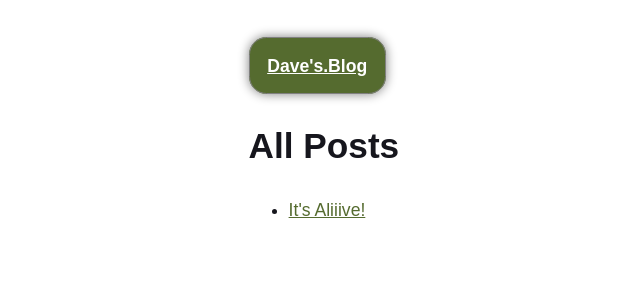
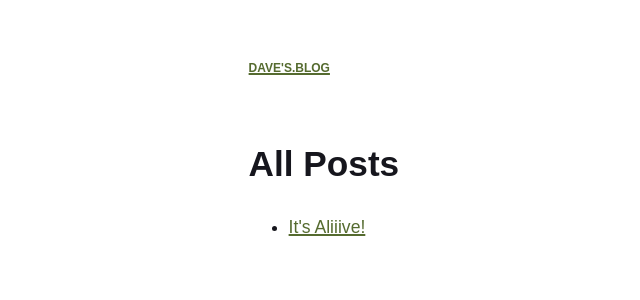
Before and after one commit to dchssr/dchssr.github.io, a Jekyll site: the page built from index.html, in a window 1280 px wide. Shown: the top 300 px of the page, without its empty margins (0-640 px from the left). Built offline with Jekyll 4.4.1, drawn with Linux system fonts in a browser that asks for light colours.

Commit message:
style: adjust hyperlinks, redo header link style
Page header links now resemble the average hyperlink.

```diff
--- a/assets/style.scss
+++ b/assets/style.scss
@@ -2,6 +2,7 @@
 ---
 $text-color: #16161d;           // Eigengrau
 $accent1: darkolivegreen;
+$accent2: #b82f00;
 
 body {
     font-family: sans-serif;
@@ -17,37 +18,33 @@ img {
     max-width: 100%;
 }
 
-nav {
-    ul {
+nav ul {
+    display: inline-flex;
     font-weight: bold;
     padding-left: 0;
     padding-bottom: 1em;
 
     list-style-type: none;
     align-items: baseline;
-    }
 
-    li a {
-        border: 1px solid grey;
-        padding: 1em;
-        margin: 0.5em;
-        margin-left: 0;
-        border-radius: 1em;
+    a {
+	padding-right: 1em;
 
-        &[href="/"] {
-            color: white;
-            background-color: $accent1;
-	    box-shadow: 0 0 8pt grey;
-        }
-
-        &:hover {
-            background-color: #b82f00;
+	&:link {
+	    font-variant-caps: all-small-caps;
 	}
     }
 }
 
-a:link, a:visited {
+
+a:any-link {
     color: $accent1;
+    text-decoration: underline 2px;
+
+    &:hover {
+	color: $accent2;
+	text-decoration: underline overline 2px;
+    }
 }
 
 p {
```
Lines whose indentation alone changed are shown as unchanged.
